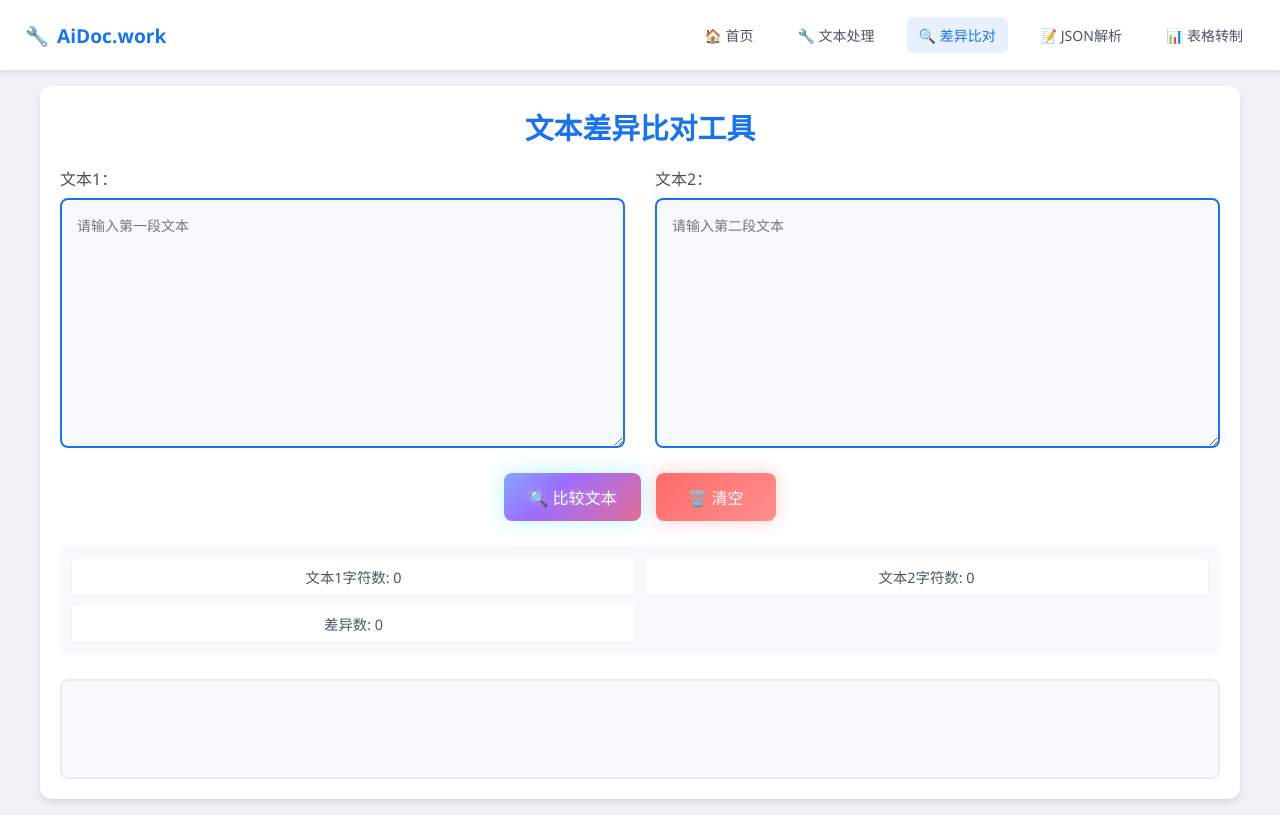
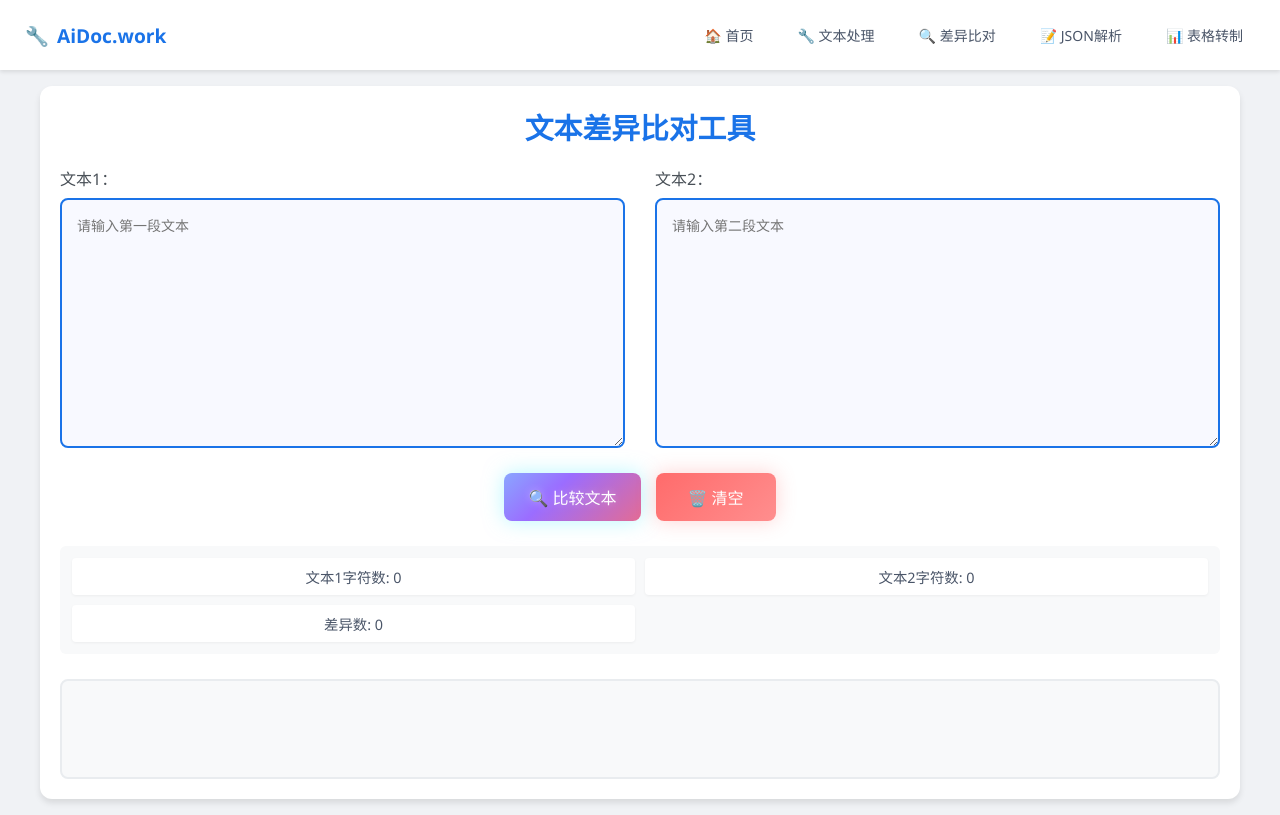
Before and after one commit to wyy727/my-website, a plain HTML site: page 文本差异比对.html in a window 1280 px wide. Drawn offline with Linux system fonts and the light colour scheme.

Commit message:
Add files via upload

```diff
--- a/文本差异比对.html
+++ b/文本差异比对.html
@@ -261,7 +261,7 @@
         <div class="nav-links">
             <a href="index.html" class="nav-link">🏠 首页</a>
             <a href="文本处理工具.html" class="nav-link">🔧 文本处理</a>
-            <a href="文本差异比对.html" class="nav-link active">🔍 差异比对</a>
+            <a href="文本差异比对.html" class="nav-link">🔍 差异比对</a>
             <a href="js串处理工具.html" class="nav-link">📝 JSON解析</a>
             <a href="表格转制.html" class="nav-link">📊 表格转制</a>
         </div>
```
Also changed, not shown: js串处理工具.html (+1 -0 lines).
